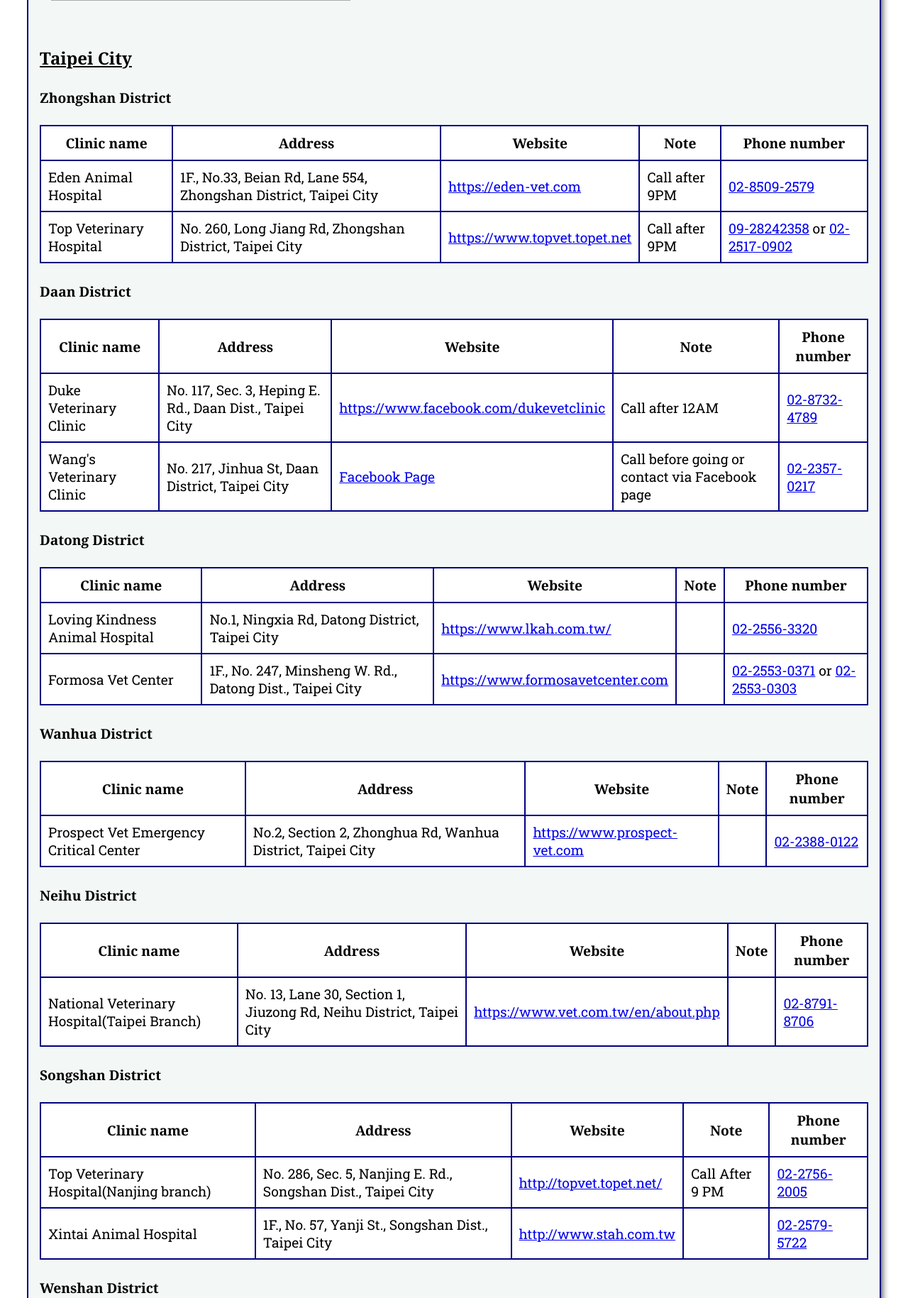
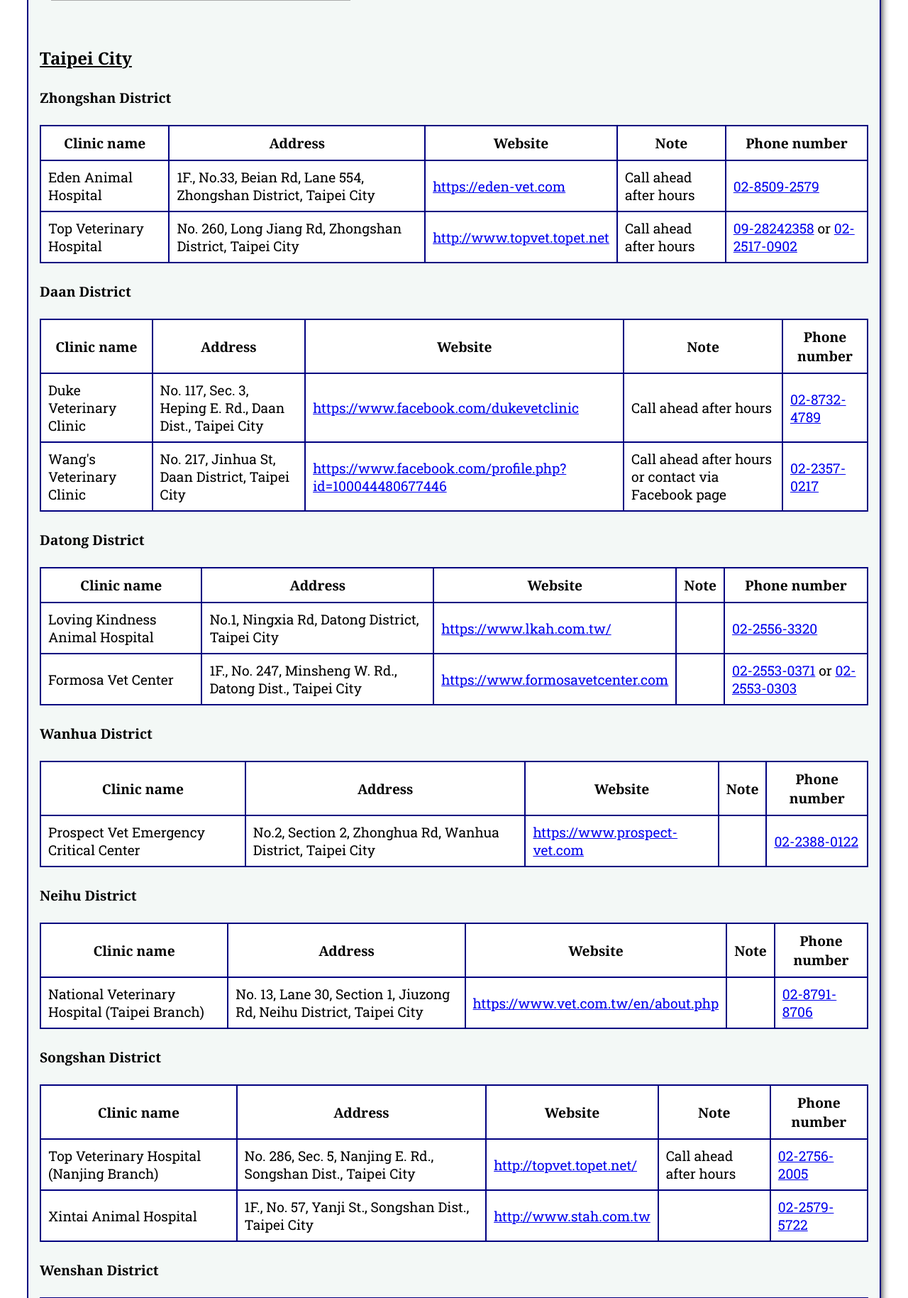
Before and after one commit to Ru960413/24HR-vet-clinic-route-planner, a Flask app: page /detail-en in a window 1280 px wide. Shown: the part 533-2362 px from the top of the page at 71% size. Run offline with Flask 2, Linux system fonts and the light colour scheme.

Commit message:
minor fixes about consistency

```diff
--- a/templates/details-en.html
+++ b/templates/details-en.html
@@ -10,7 +10,7 @@
 <!--TODO: add copyright and contact info DONE-->
 
 <div class="vet-clinic-list">
-  <div class="nav-item"><a href="/route-en" class="back">&#x3c;</a></div>
+  <div class="nav-item"><a href="/route-en" class="back"><</a></div>
   <h2 class="nav-item title">
     Emergency Veterinary Services in Taiwan(Last updated 2023.02)
   </h2>
@@ -92,7 +92,7 @@
     <td>
       <a href="https://eden-vet.com" target="_blank">https://eden-vet.com</a>
     </td>
-    <td>Call after 9PM</td>
+    <td>Call ahead after hours</td>
     <td><a href="tel:0285092579">02-8509-2579</a></td>
   </tr>
 
@@ -101,10 +101,10 @@
     <td>No. 260, Long Jiang Rd, Zhongshan District, Taipei City</td>
     <td>
       <a href="http://topvet.topet.net/info-act.html" target="_blank"
-        >https://www.topvet.topet.net</a
+        >http://www.topvet.topet.net</a
       >
     </td>
-    <td>Call after 9PM</td>
+    <td>Call ahead after hours</td>
     <td>
       <a href="tel:0928242358">09-28242358</a> or
       <a href="tel:0225170902">02-2517-0902</a>
@@ -130,7 +130,7 @@
         >https://www.facebook.com/dukevetclinic</a
       >
     </td>
-    <td>Call after 12AM</td>
+    <td>Call ahead after hours</td>
     <td><a href="tel:0287324789">02-8732-4789</a></td>
   </tr>
 
@@ -139,12 +139,12 @@
     <td>No. 217, Jinhua St, Daan District, Taipei City</td>
     <td>
       <a
-        href="https://zh-cn.facebook.com/people/%E7%8E%8B%E6%A8%A3%E5%8B%95%E7%89%A9%E9%86%AB%E9%99%A2/100044480677446/"
+        href="https://www.facebook.com/profile.php?id=100044480677446"
         target="_blank"
-        >Facebook Page</a
+        >https://www.facebook.com/profile.php?id=100044480677446</a
       >
     </td>
-    <td>Call before going or contact via Facebook page</td>
+    <td>Call ahead after hours or contact via Facebook page</td>
     <td><a href="tel:0223570217">02-2357-0217</a></td>
   </tr>
 </table>
@@ -221,7 +221,7 @@
   </tr>
 
   <tr>
-    <td>National Veterinary Hospital(Taipei Branch)</td>
+    <td>National Veterinary Hospital (Taipei Branch)</td>
     <td>No. 13, Lane 30, Section 1, Jiuzong Rd, Neihu District, Taipei City</td>
     <td>
       <a href="https://www.vet.com.tw/en/about.php" target="_blank"
@@ -244,14 +244,14 @@
   </tr>
 
   <tr>
-    <td>Top Veterinary Hospital(Nanjing branch)</td>
+    <td>Top Veterinary Hospital (Nanjing Branch)</td>
     <td>No. 286, Sec. 5, Nanjing E. Rd., Songshan Dist., Taipei City</td>
     <td>
       <a href="http://topvet.topet.net/" target="_blank"
         >http://topvet.topet.net/</a
       >
     </td>
-    <td>Call After 9 PM</td>
+    <td>Call ahead after hours</td>
     <td><a href="tel:0227562005">02-2756-2005</a></td>
   </tr>
 
@@ -308,7 +308,7 @@
       >
     </td>
     <td>
-      <strong>Provide service for dogs, cats, rodents, and rabbits</strong>
+      <strong>Service for dogs, cats, rodents, and rabbits</strong>
     </td>
     <td><a href="tel:0228341119">02-2834-1119</a></td>
   </tr>
@@ -321,7 +321,7 @@
         >https://anewanimalhospital.webnode.tw</a
       >
     </td>
-    <td>Call After 10PM & Sunday After 5PM</td>
+    <td>Call ahead after hours</td>
     <td><a href="tel:0228810478">02-2881-0478</a></td>
   </tr>
 </table>
@@ -338,9 +338,7 @@
 
   <tr>
     <td>Daan Animal Hospital</td>
-      <td>
-        1F., No. 162, Sec. 4, Roosevelt Rd., Zhongzheng Dist., Taipei City
-      </td>
+    <td>1F., No. 162, Sec. 4, Roosevelt Rd., Zhongzheng Dist., Taipei City</td>
     <td>
       <a href="https://daan-vet.com" target="_blank">https://daan-vet.com</a>
     </td>
@@ -363,15 +361,13 @@
 
   <tr>
     <td>Mutsun Animal Hospital</td>
-      <td>
-        No. 28, Section 2, Zhongshan Rd, Banqiao District, New Taipei City
-      </td>
+    <td>No. 28, Section 2, Zhongshan Rd, Banqiao District, New Taipei City</td>
     <td>
       <a href="https://www.facebook.com/mtpet/" target="_blank"
-          >Facebook Page</a
+        >https://www.facebook.com/mtpet/</a
       >
     </td>
-      <td>Call after 8PM</td>
+    <td>Call ahead after hours</td>
     <td>
       <a href="tel:0289511172">02-8951-1172</a>
     </td>
@@ -409,11 +405,8 @@
       >
     </td>
     <td>
-        Call before going
-        <strong
-          >Provide Service for dogs, cats, rabbits, rodents, birds,
-          turtles</strong
-        >
+      Call ahead after hours
+      <strong>Service for dogs, cats, rabbits, rodents, birds, turtles</strong>
     </td>
     <td><a href="tel:0952605051">0952-605-051</a></td>
   </tr>
@@ -434,12 +427,12 @@
     <td>No. 21, Lane 66, Zhulin Rd, Yonghe District, New Taipei City</td>
     <td>
       <a
-          href="https://www.facebook.com/people/%E6%A8%82%E6%B4%BB%E5%8B%95%E7%89%A9%E9%86%AB%E9%99%A2/100064025791340/"
+        href="https://www.facebook.com/people/樂活動物醫院/100064025791340/"
         target="_blank"
-          >Facebook Page</a
+        >https://www.facebook.com/people/樂活動物醫院/100064025791340/</a
       >
     </td>
-      <td>Call between 9PM to 2AM, Sunday Off</td>
+    <td>Call ahead after hours</td>
     <td><a href="tel:0229225805">02-2922-5805</a></td>
   </tr>
 </table>
@@ -464,12 +457,12 @@
         >https://www.ghanimalcasa.com</a
       >
     </td>
-      <td>Call After 2AM</td>
+    <td>Call ahead after hours</td>
     <td><a href="tel:033363252">03-336-3252</a></td>
   </tr>
 
   <tr>
-      <td>Genki Veterinary Hospital(Sanmin Branch)</td>
+    <td>Genki Veterinary Hospital (Sanmin Branch)</td>
     <td>No. 381, Section 3, Sanmin Rd, Taoyuan District, Taoyuan City</td>
     <td>
       <a href="http://www.genkivet.com.tw" target="_blank"
@@ -481,14 +474,14 @@
   </tr>
 
   <tr>
-      <td>Genki Veterinary Hospital(Yiwen Branch)</td>
+    <td>Genki Veterinary Hospital (Yiwen Branch)</td>
     <td>No. 156, Section 1, Zhuangjing Rd, Taoyuan District, Taoyuan City</td>
     <td>
       <a href="http://www.genkivet.com.tw" target="_blank"
         >http://www.genkivet.com.tw</a
       >
     </td>
-      <td>Provide service for dogs, cats, rodents, and rabbits</td>
+    <td>Service for dogs, cats, rodents, and rabbits</td>
     <td><a href="tel:033553911"> 03-355-3911</a></td>
   </tr>
 </table>
@@ -507,8 +500,8 @@
     <td>Bisous Animal Hospital</td>
     <td>No. 20, Yanping Rd., Zhongli Dist., Taoyuan City</td>
     <td>
-        <a href="https://zh-tw.facebook.com/BisousAH" target="_blank"
-          >Facebook Page</a
+      <a href="https://facebook.com/BisousAH" target="_blank"
+        >https://facebook.com/BisousAH</a
       >
     </td>
     <td></td>
@@ -536,7 +529,7 @@
         >http://www.zhuxin.com.tw/</a
       >
     </td>
-      <td>Provide Service from 9PM to 2AM</td>
+    <td>Service from 9PM to 2AM</td>
     <td><a href="tel:035338055">03-533-8055</a></td>
   </tr>
 </table>
@@ -561,13 +554,13 @@
       <a
         href="https://www.facebook.com/HappinesssAnimalHospital/"
         target="_blank"
-          >Facebook Page</a
+        >https://www.facebook.com/HappinesssAnimalHospital/</a
       >
     </td>
     <td>
-        Call before going
+      Call ahead after hours
       <strong
-          >Provide service for dogs, cats, rodents, sugar gliders, birds, and
+        >Service for dogs, cats, rodents, sugar gliders, birds, and
         reptiles</strong
       >
     </td>
@@ -588,7 +581,7 @@
   </tr>
 
   <tr>
-      <td>National Veterinary Hospital(Taichung Main Branch)</td>
+    <td>National Veterinary Hospital (Taichung Main Branch)</td>
     <td>No. 100, Wuquan 8th St., West Dist., Taichung City</td>
     <td>
       <a href="https://www.vet.com.tw/en/about.php" target="_blank"
@@ -603,11 +596,11 @@
     <td>Lodayu Animal Hospital</td>
     <td>No. 153, Cunzhong St, West Dist., Taichung City</td>
     <td>
-        <a href="https://zh-tw.facebook.com/LOanimalhospital/" target="_blank"
-          >Facebook Page</a
+      <a href="https://facebook.com/LOanimalhospital/" target="_blank"
+        >https://www.facebook.com/HappinesssAnimalHospital/</a
       >
     </td>
-      <td>Provide service from 9:30PM to 11PM</td>
+    <td>Service from 9:30PM to 11PM</td>
     <td><a href="tel:0423728378">04-2372-8378</a></td>
   </tr>
 </table>
@@ -627,7 +620,7 @@
     <td>No. 486, Sec. 1, Wenxin Rd., Nantun Dist., Taichung City</td>
     <td>
       <a href="https://www.facebook.com/gleamways" target="_blank"
-          >Facebook Page</a
+        >https://www.facebook.com/gleamways</a
       >
     </td>
     <td></td>
@@ -650,12 +643,12 @@
     <td>No. 270, Section 2, Chongde Rd, Beitun District, Taichung City</td>
     <td>
       <a href="https://www.facebook.com/kantvet/" target="_blank"
-          >Facebook Page</a
+        >https://www.facebook.com/kantvet/</a
       >
     </td>
     <td>
-        Call before going &
-        <strong>Provide service for dogs, cats, rodents, and rabbits</strong>
+      Call ahead after hours &
+      <strong>Service for dogs, cats, rodents, and rabbits</strong>
     </td>
     <td><a href="tel:073452541">04-2241-2700</a></td>
   </tr>
@@ -676,10 +669,10 @@
     <td>No. 865, Jianxing Rd, North District, Taichung City, 404</td>
     <td>
       <a href="https://www.facebook.com/MuEnAHinTaichung" target="_blank"
-          >Facebook Page</a
+        >https://www.facebook.com/MuEnAHinTaichung</a
       >
     </td>
-      <td>Call before going & Sunday Off</td>
+    <td>Call ahead after hours</td>
     <td><a href="tel:0422077271">04-2207-7271</a></td>
   </tr>
 </table>
@@ -695,11 +688,11 @@
   </tr>
 
   <tr>
-      <td>Loving Kindness Animal Hospital(Taichung Main branch)</td>
+    <td>Loving Kindness Animal Hospital (Taichung Main branch)</td>
     <td>No. 539, Sec. 2, Guoguang Rd., Dali Dist., Taichung City</td>
     <td>
       <a href="https://www.facebook.com/Lkah009" target="_blank"
-          >Facebook Page</a
+        >https://www.facebook.com/Lkah009</a
       >
     </td>
     <td></td>
@@ -728,7 +721,7 @@
         >https://www.chungai.com.tw/main/View_Service.aspx</a
       >
     </td>
-      <td>Call before going</td>
+    <td>Call ahead after hours</td>
     <td><a href="tel:048335520">04-833-5520</a></td>
   </tr>
 </table>
@@ -749,12 +742,12 @@
     <td>No. 454, Guangfu Rd, Huwei Township, Yunlin County</td>
     <td>
       <a
-          href="https://www.facebook.com/people/%E5%92%8C%E7%89%A7%E5%8B%95%E7%89%A9%E9%86%AB%E9%99%A2/100063877410190/"
+        href="https://www.facebook.com/people/和牧動物醫院/100063877410190/"
         target="_blank"
-          >Facebook Page</a
+        >https://www.facebook.com/people/和牧動物醫院/100063877410190/</a
       >
     </td>
-      <td>Call before going & Sunday Off</td>
+    <td>Call ahead after hours</td>
     <td><a href="tel:056330811">05-633-0811</a></td>
   </tr>
 </table>
@@ -772,7 +765,7 @@
   </tr>
 
   <tr>
-      <td>National Veterinary Hospital(Tainan Branch)</td>
+    <td>National Veterinary Hospital (Tainan Branch)</td>
     <td>2F., No. 620, Chongde Rd., East Dist., Tainan City</td>
     <td>
       <a href="https://www.vet.com.tw/en/about.php" target="_blank"
@@ -798,11 +791,11 @@
     <td>Noah Animal Hospital</td>
     <td>No. 297, Chenggong Rd, West Central District, Tainan City</td>
     <td>
-        <a href="http://www.ky-animal.com.tw/" target="_blank"
-          >http://www.ky-animal.com.tw/</a
+      <a href="https://www.ky-animal.com.tw/" target="_blank"
+        >https://www.ky-animal.com.tw/</a
       >
     </td>
-      <td>Call before going & Sunday Off</td>
+    <td>Call ahead after hours</td>
     <td><a href="tel:062217291">06-221-7291</a></td>
   </tr>
 </table>
@@ -818,7 +811,7 @@
   </tr>
 
   <tr>
-      <td>Loving Kindness Animal Hospital(Tainan Branch)</td>
+    <td>Loving Kindness Animal Hospital (Tainan Branch)</td>
     <td>No. 437, Sec. 1, Ximen Rd., South Dist., Tainan City</td>
     <td>
       <a href="https://www.lkah.com.tw" target="_blank"
@@ -843,7 +836,7 @@
   </tr>
 
   <tr>
-      <td>Alliance Veterinary Hospital(Renwu Main Branch)</td>
+    <td>Alliance Veterinary Hospital (Renwu Main Branch)</td>
     <td>No. 231, Fengren Rd., Renwu Dist., Kaohsiung City</td>
     <td>
       <a href="https://www.pet100pa.com/vet" target="_blank"
@@ -935,7 +928,7 @@
     <td>GuanAn Animal Hospital</td>
     <td>No. 131-1, Zhongzheng 2nd Rd, Lingya District, Kaohsiung City</td>
     <td></td>
-      <td>Call after 9:30PM, Sunday after 5:30PM</td>
+    <td>Call ahead after hours</td>
     <td><a href="tel:  072236451">07-223-6451</a></td>
   </tr>
 </table>
@@ -954,11 +947,11 @@
     <td>Hope Veterinary Hospital</td>
     <td>No. 100, Kaixuan Rd, Fengshan District, Kaohsiung City</td>
     <td>
-        <a href="https://zh-tw.facebook.com/HopeVMHospital/" target="_blank"
-          >Facebook Page</a
+      <a href="https://facebook.com/HopeVMHospital/" target="_blank"
+        >https://facebook.com/HopeVMHospital/</a
       >
     </td>
-      <td>Call before going</td>
+    <td>Call ahead after hours</td>
     <td><a href="tel: 077537300">07-753-7300</a></td>
   </tr>
 </table>
@@ -979,12 +972,12 @@
     <td>No. 7, Ren'ai Rd, Pingtung City, Pingtung County</td>
     <td>
       <a
-          href="https://www.facebook.com/%E5%90%8D%E4%BB%81%E6%AF%9B%E5%B0%8F%E5%AD%A9%E9%86%AB%E9%99%A2-100247058481996/"
+        href="https://www.facebook.com/profile.php?id=100064113933440"
         target="_blank"
-          >Facebook Page</a
+        >https://www.facebook.com/profile.php?id=100064113933440</a
       >
     </td>
-      <td>Call before going</td>
+    <td>Call ahead after hours</td>
     <td><a href="tel:087512022">08-751-2022</a></td>
   </tr>
 </table>
@@ -1004,7 +997,7 @@
     <td>Shanghai Animal Hospital</td>
     <td>No. 63, Shanghai St, Hualien City, Hualien County</td>
     <td></td>
-      <td>Call before going</td>
+    <td>Call ahead after hours</td>
     <td><a href="tel:038341853">03-834-1853</a></td>
   </tr>
 </table>
@@ -1037,4 +1030,3 @@
 </script>
 
 {% endblock content %}
-</table>
```
Also changed, not shown: templates/details-zh.html (+20 -21 lines). Lines whose indentation alone changed are shown as unchanged.
